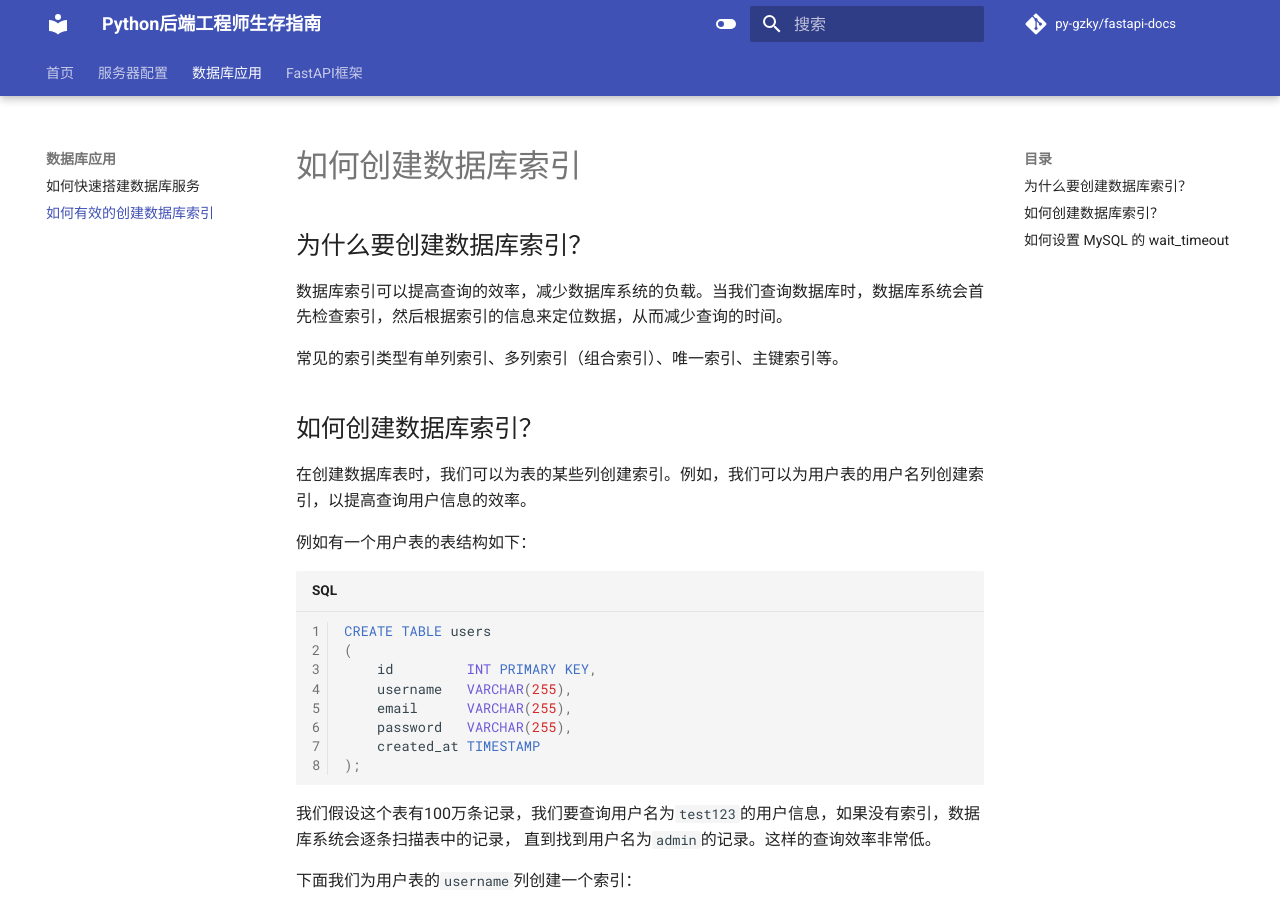
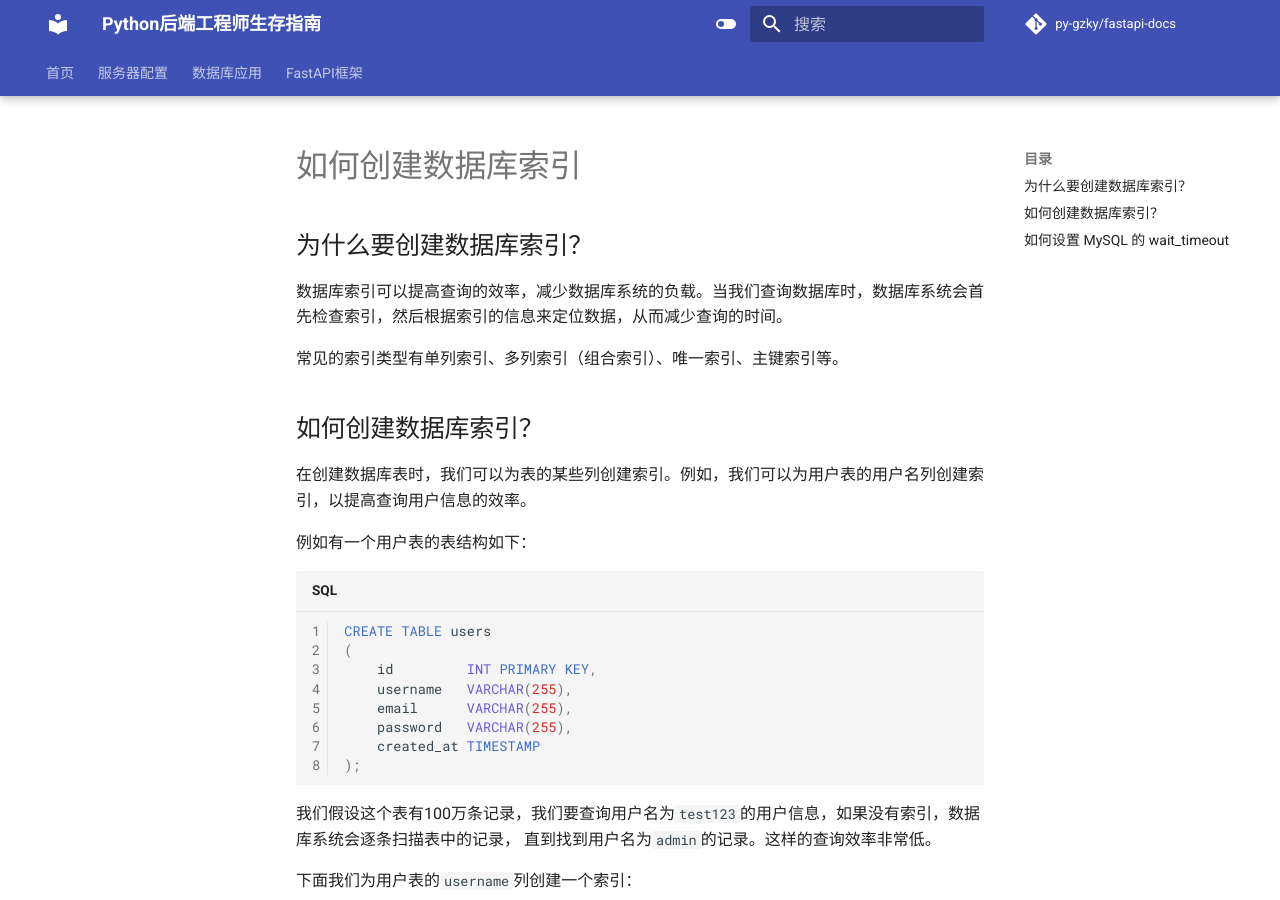
Before and after one commit to PY-GZKY/PythonBackendEngineerGuide, an MkDocs documentation site: the page built from docs/how-to-establish-database-index.md, in a window 1280 px wide and 900 px high. Built offline with MkDocs 1.6.1 and Material for MkDocs 9.7.7, drawn with Linux system fonts in a browser that asks for light colours; comment, search, counter and statistics services are not loaded; some of the changed lines change nothing that is shown.

Commit message:
Update mkdocs.yml

```diff
--- a/mkdocs.yml
+++ b/mkdocs.yml
@@ -78,7 +78,6 @@
 
   - 数据库应用:
       - 如何快速搭建数据库服务: how-to-quickly-deploy-database.md
-      - 如何有效的创建数据库索引: how-to-establish-database-index.md
 
   - FastAPI框架:
       - 如何快速开发 FastAPI 应用: how-to-quickly-develop-fastapi-application.md
```
